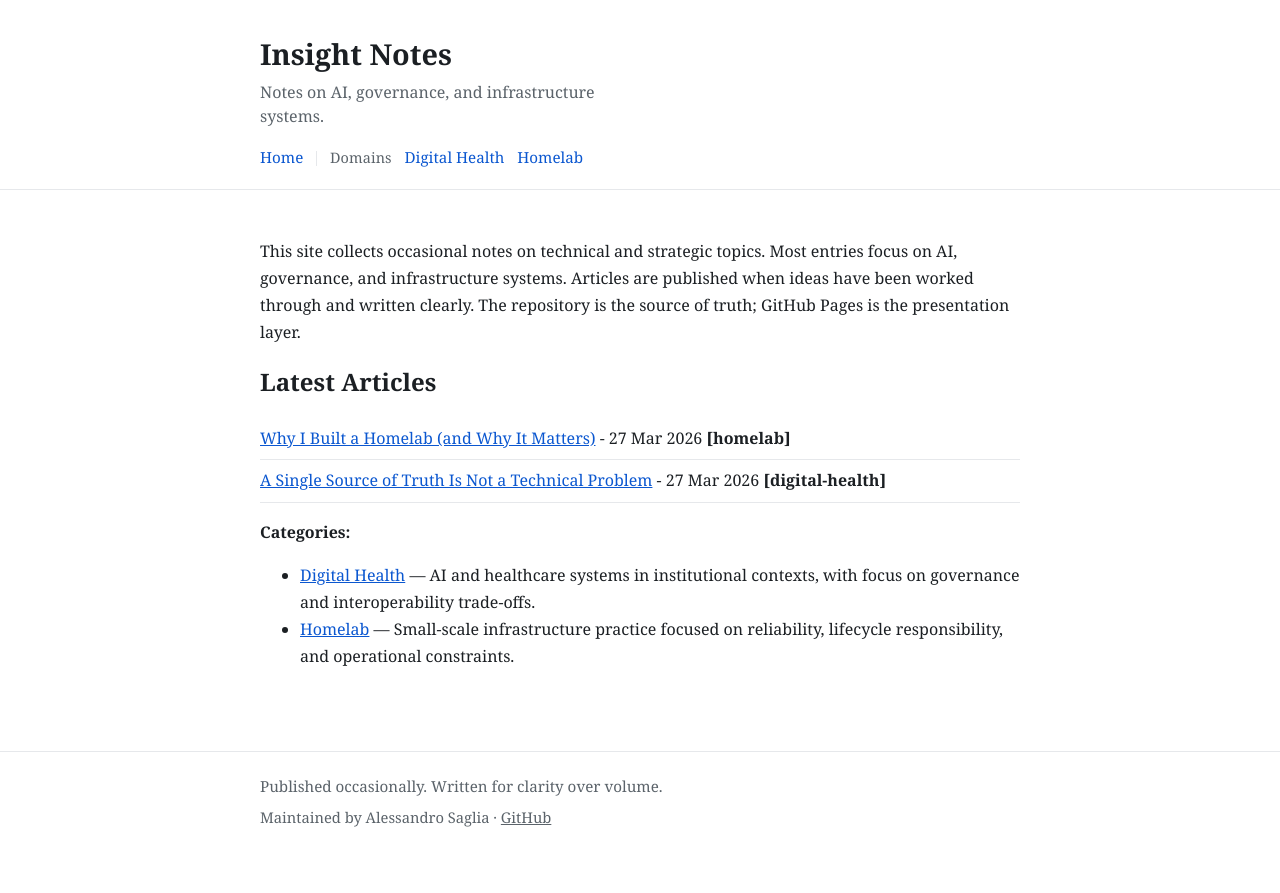
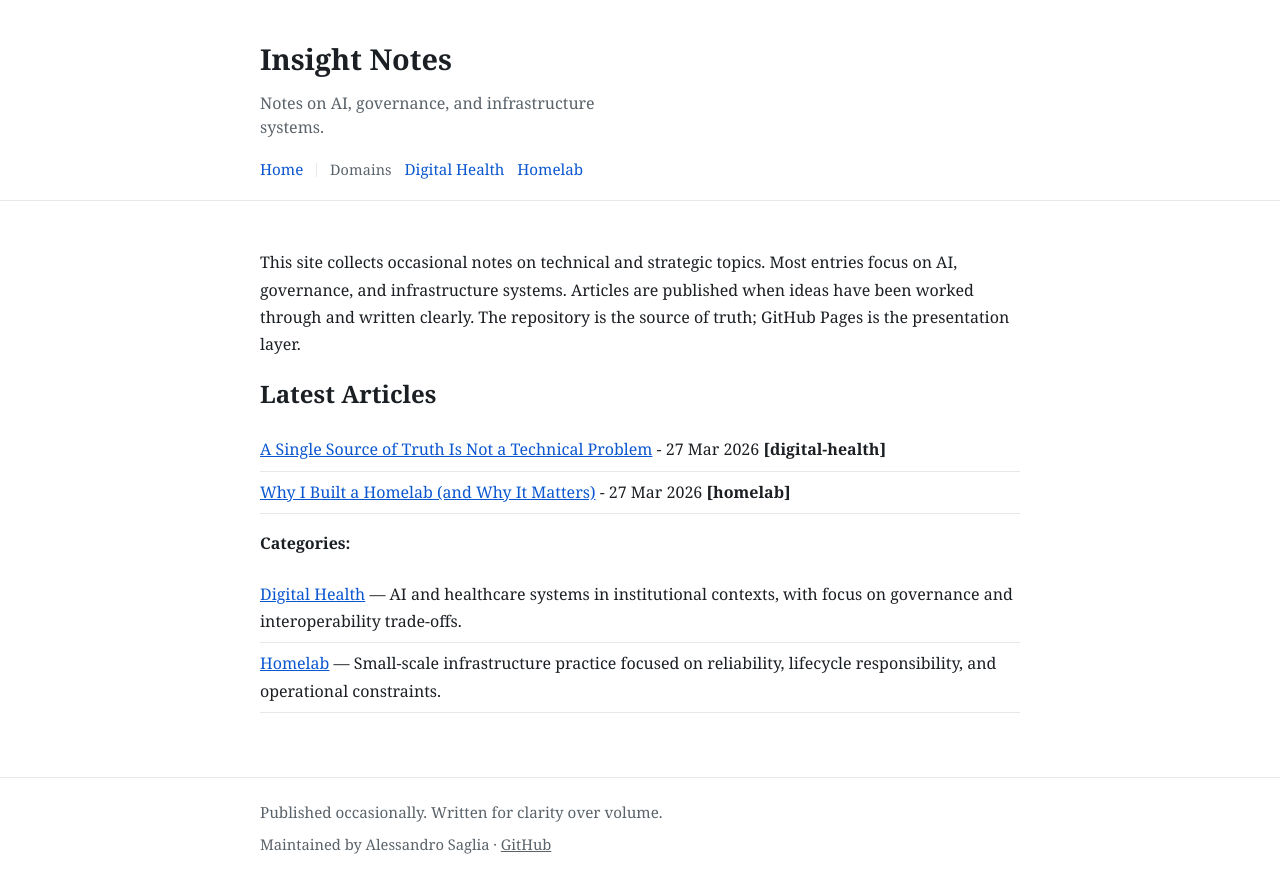
Before and after one commit to ale-saglia/insight, a Jekyll site: the page built from index.md, in a window 1280 px wide. Shown: the top 893 px of the page. Built offline with Jekyll 4.4.1, drawn with Linux system fonts in a browser that asks for light colours.

Commit message:
refactor(layout): change site title from h1 to p and enhance styling; update article sorting logic

```diff
--- a/_layouts/default.html
+++ b/_layouts/default.html
@@ -10,7 +10,7 @@
   <body>
     <header class="site-header">
       <div class="wrap">
-        <h1 class="site-title"><a href="{{ '/' | relative_url }}">{{ site.title }}</a></h1>
+        <p class="site-title"><a href="{{ '/' | relative_url }}">{{ site.title }}</a></p>
         <p class="site-subtitle">Notes on AI, governance, and infrastructure systems.</p>
         {% include nav.html %}
       </div>
--- a/assets/styles.css
+++ b/assets/styles.css
@@ -31,6 +31,7 @@
 .site-title {
   margin: 0;
   font-size: 1.8rem;
+  font-weight: bold;
 }
 
 .site-title a {
@@ -102,6 +103,17 @@
   border-bottom: 1px solid var(--line);
 }
 
+.category-list {
+  list-style: none;
+  padding: 0;
+  margin: 0;
+}
+
+.category-list li {
+  padding: 0.45rem 0;
+  border-bottom: 1px solid var(--line);
+}
+
 .site-footer {
   border-top: 1px solid var(--line);
   margin-top: 2rem;
--- a/index.md
+++ b/index.md
@@ -11,7 +11,8 @@
 ## Latest Articles {#articles}
 
 <ul class="article-list">
-  {% for page in site.pages %}
+  {% assign sorted_articles = site.pages | where_exp: 'p', 'p.category' | where_exp: 'p', 'p.date' | sort: 'date' | reverse %}
+  {% for page in sorted_articles %}
     {% if page.category and page.date %}
       <li>
         <a href="{{ page.url | relative_url }}">{{ page.title }}</a>
```
